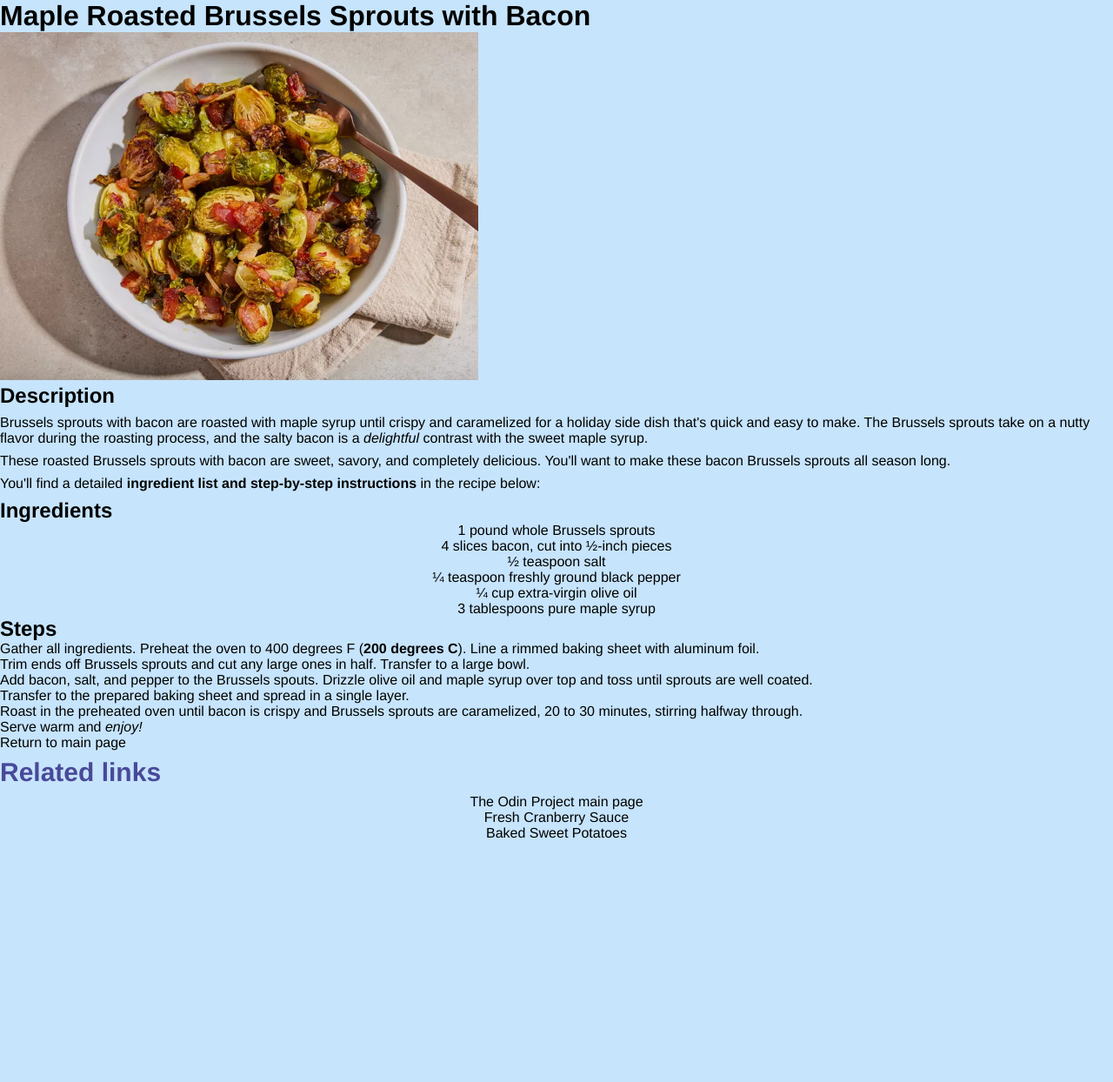
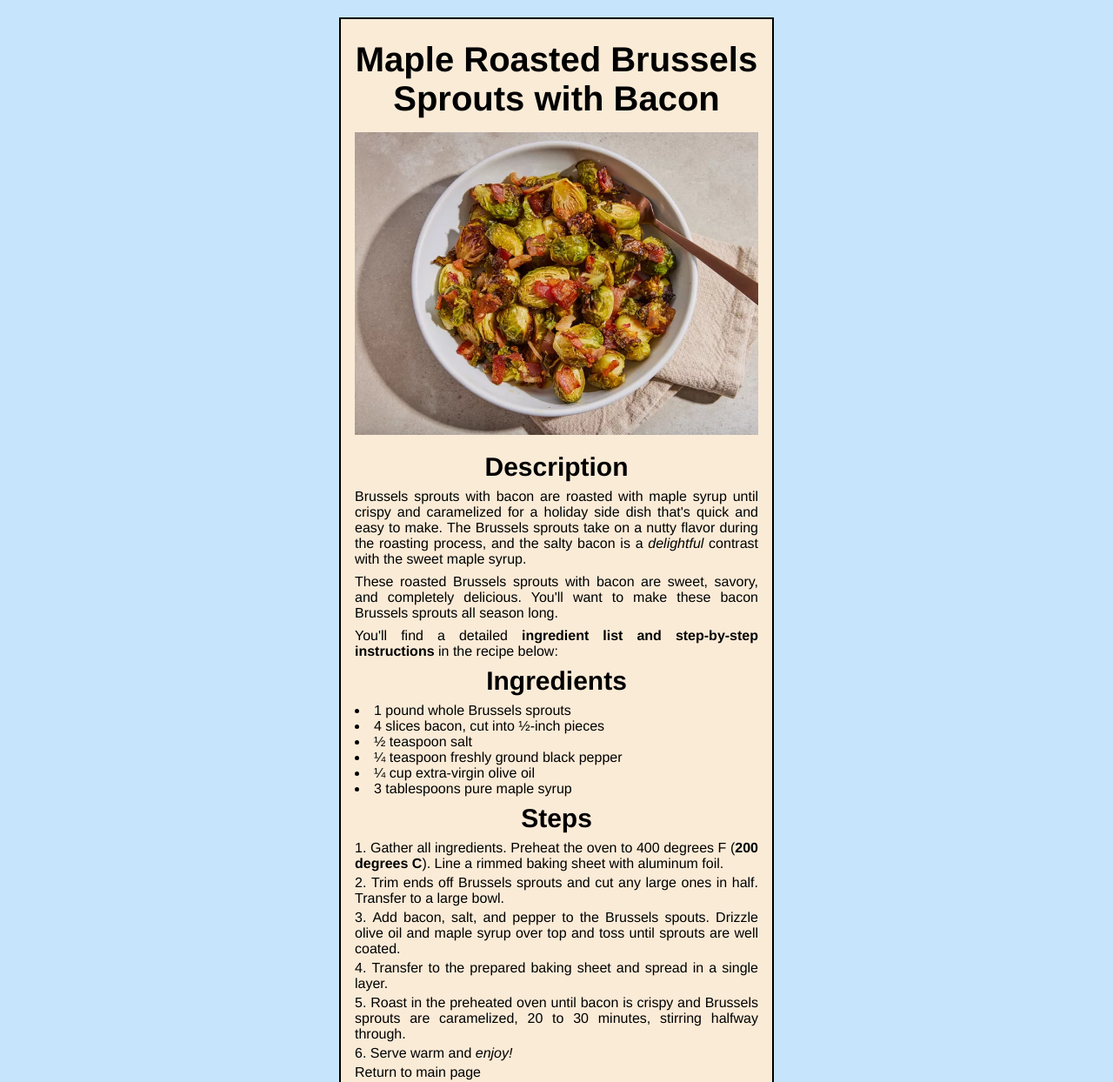
Before and after one commit to ElPopo18/odin-recipes, a plain HTML site: page recipes/maple-roasted-brussels-sprouts-with-bacon.html in a window 1280 px wide. Shown: the top 1244 px of the page at 87% size. Before the commit the page ends 967 px from the top, so only its background shows below. Drawn offline with Linux system fonts and the light colour scheme.

Commit message:
Add containers to the Brussels Sprouts page
Improved CSS was added to the Brussels Sprouts with new classes and a better look

```diff
--- a/recipes/maple-roasted-brussels-sprouts-with-bacon.html
+++ b/recipes/maple-roasted-brussels-sprouts-with-bacon.html
@@ -8,57 +8,46 @@
 
     <body>
 
-        <div><h1>Maple Roasted Brussels Sprouts with Bacon</h1>
-
-            <img src="../img/Maple Roasted Brussels Sprouts with Bacon.webp" alt="a delicious Maple Roasted Brussels Sprouts with Bacon plate" height="400px" width="550px">
-
-            <h2>Description</h2>
-
+        <div class="container brussels">
+            <h1 class="recipe-title">Maple Roasted Brussels Sprouts with Bacon</h1>
+            <img src="../img/Maple Roasted Brussels Sprouts with Bacon.webp" alt="a delicious Maple Roasted Brussels Sprouts with Bacon plate" height="348px" class="recipe-img">
+            <h2 class="subtitle">Description</h2>
             <p>Brussels sprouts with bacon are roasted with maple syrup until crispy and caramelized
             for a holiday side dish that's quick and easy to make. The Brussels sprouts take on a
             nutty flavor during the roasting process, and the salty bacon is a <em>delightful</em> contrast
             with the sweet maple syrup.</p>
-
             <p>These roasted Brussels sprouts with bacon are sweet, savory, and completely delicious.
             You'll want to make these bacon Brussels sprouts all season long.</p>
-
             <p>You'll find a detailed <strong>ingredient list and step-by-step instructions</strong> in the recipe below:</p>
-
-            <h2>Ingredients</h2>
-
+            <h2 class="subtitle">Ingredients</h2>
             <ul>
-                <li class="list">1 pound whole Brussels sprouts</li>
-                <li class="list">4 slices bacon, cut into ½-inch pieces</li>
-                <li class="list">½ teaspoon salt</li>
-                <li class="list">¼ teaspoon freshly ground black pepper</li>
-                <li class="list">¼ cup extra-virgin olive oil</li>
-                <li class="list">3 tablespoons pure maple syrup</li>
+                <li class="ingredients-list">1 pound whole Brussels sprouts</li>
+                <li class="ingredients-list">4 slices bacon, cut into ½-inch pieces</li>
+                <li class="ingredients-list">½ teaspoon salt</li>
+                <li class="ingredients-list">¼ teaspoon freshly ground black pepper</li>
+                <li class="ingredients-list">¼ cup extra-virgin olive oil</li>
+                <li class="ingredients-list">3 tablespoons pure maple syrup</li>
             </ul>
-
-            <h2>Steps</h2>
-
+            <h2 class="subtitle">Steps</h2>
             <ol>
-                <li>Gather all ingredients. Preheat the oven to 400 degrees F (<strong>200 degrees C</strong>). Line a
+                <li class="steps-list">Gather all ingredients. Preheat the oven to 400 degrees F (<strong>200 degrees C</strong>). Line a
                 rimmed baking sheet with aluminum foil.</li>
-                <li>Trim ends off Brussels sprouts and cut any large ones in half. Transfer to a
+                <li class="steps-list">Trim ends off Brussels sprouts and cut any large ones in half. Transfer to a
                 large bowl.</li>
-                <li>Add bacon, salt, and pepper to the Brussels spouts. Drizzle olive oil and maple
+                <li class="steps-list">Add bacon, salt, and pepper to the Brussels spouts. Drizzle olive oil and maple
                 syrup over top and toss until sprouts are well coated.</li>
-                <li>Transfer to the prepared baking sheet and spread in a single layer.</li>
-                <li>Roast in the preheated oven until bacon is crispy and Brussels sprouts are
+                <li class="steps-list">Transfer to the prepared baking sheet and spread in a single layer.</li>
+                <li class="steps-list">Roast in the preheated oven until bacon is crispy and Brussels sprouts are
                 caramelized, 20 to 30 minutes, stirring halfway through.</li>
-                <li>Serve warm and <em>enjoy!</em></li>
+                <li class="steps-list">Serve warm and <em>enjoy!</em></li>
             </ol>
-
             <a href="../index.html">Return to main page</a>
-
-            <h2 class="related-link">Related links</h2>
-
+            <h2 class="related-link subtitle">Related links</h2>
             <ul>
                 <li class="list"><a href="https://www.theodinproject.com/" target="_blank" rel="noopener noreferrer">The Odin Project main page</a></li>
                 <li class="list"><a href="fresh-cranberry-sauce.html">Fresh Cranberry Sauce</a></li>
                 <li class="list"><a href="baked-sweet-potato.html">Baked Sweet Potatoes</a></li>
-            </ul></div>
-
+            </ul>
+        </div>
     </body>
 </html>
--- a/syles/styles.css
+++ b/syles/styles.css
@@ -24,9 +24,15 @@ body{
     padding: 16px;
 }
 
-.container.cranberry{
+.container.cranberry,
+.potato{
     text-align: justify;
     height: 1180px;
+}
+
+.container.brussels{
+    text-align: justify;
+    height: 1330px;
 }
 
 p,
```
Also changed, not shown: recipes/baked-sweet-potato.html (+2 -3 lines), recipes/fresh-cranberry-sauce.html (+1 -2 lines).
